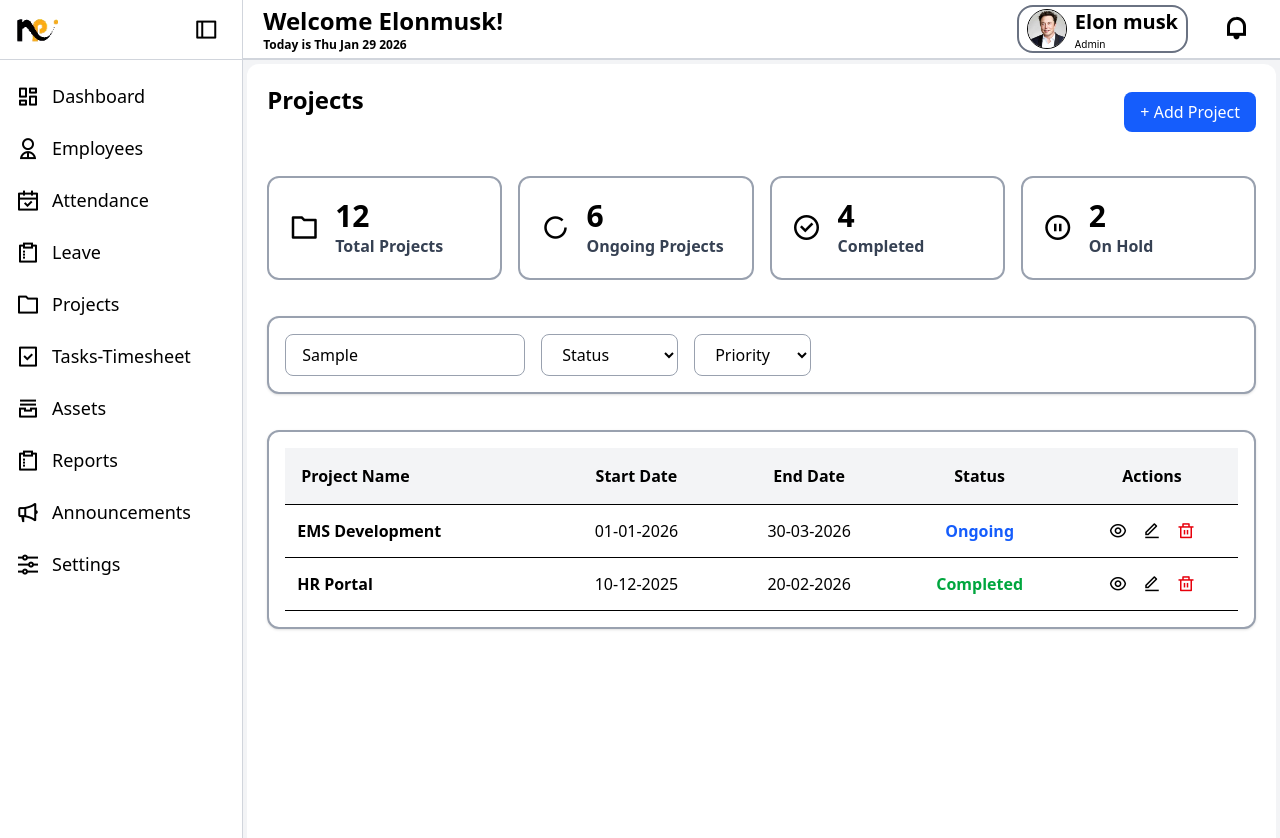
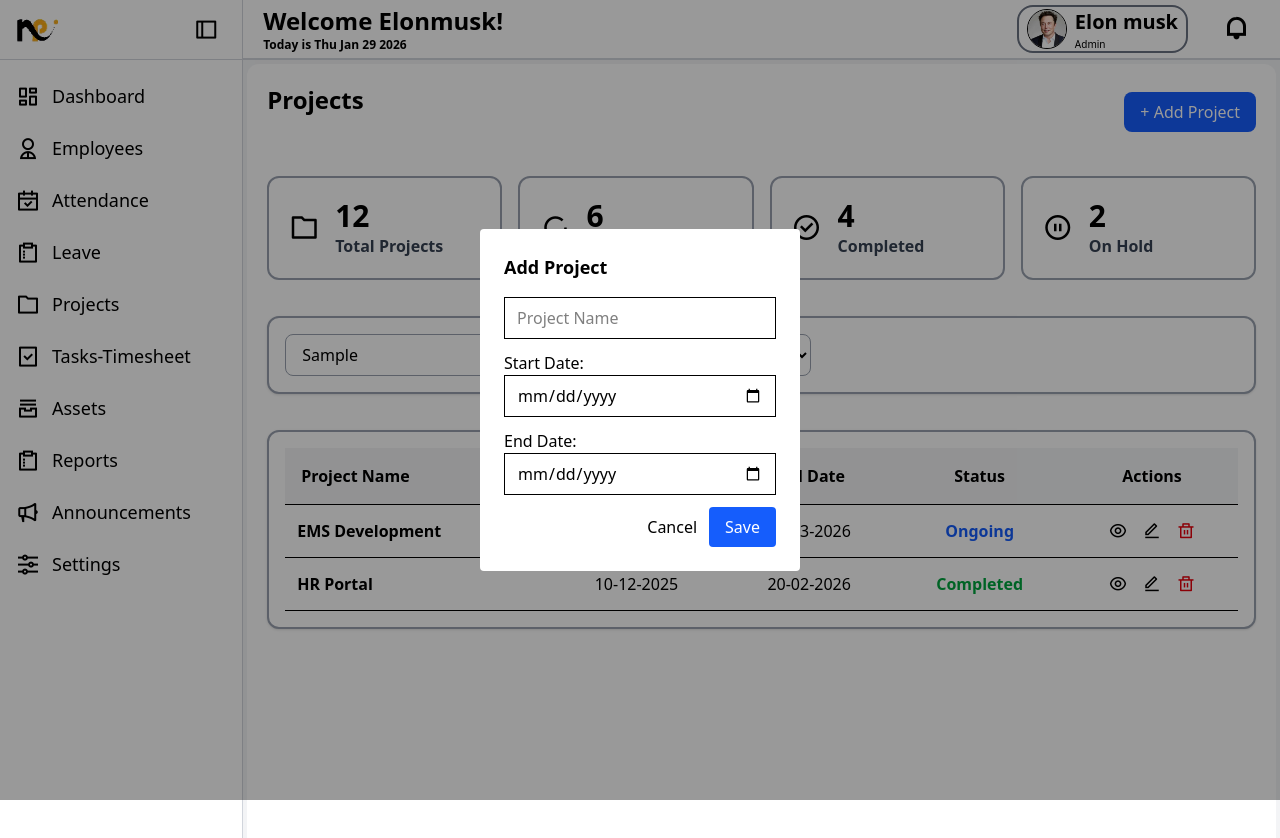
Before and after one commit to rohitprajapati25/netpair, a React (Vite) app: page /projects in a window 1280 px wide. Both pictures are taken after typing "Sample" into the empty fields and a click on the button "+ Add Project". Shown: the top 838 px of the page. Built offline with nearby package versions, Linux system fonts and the light colour scheme.

Commit message:
Update Some UI and Solve problems

```diff
--- a/src/components/Attendance/AttendanceTable.jsx
+++ b/src/components/Attendance/AttendanceTable.jsx
@@ -1,4 +1,4 @@
-const AttendanceTable = ({ data, onAdd }) => {
+const   AttendanceTable = ({ data, onAdd }) => {
   return (
     <>
       <button
--- a/src/components/Projects/ProjectModal.jsx
+++ b/src/components/Projects/ProjectModal.jsx
@@ -0,0 +1,29 @@
+import React, { useState } from 'react'
+
+const ProjectModal = ({onClose}) => {
+
+  return (
+      <div className="fixed inset-0 bg-black/40 flex items-center justify-center">
+      <div className="bg-white p-6 rounded w-80">
+        <h3 className="text-lg font-semibold mb-4">Add Project</h3>
+        <input className="border w-full mb-3 px-3 py-2" placeholder="Project Name" />
+        <h3>Start Date:</h3>
+        <input type='date' className="border w-full mb-3 px-3 py-2" />
+        <h3>End Date:</h3>
+        <input type='date' className="border w-full mb-3 px-3 py-2" />
+        {/* <select className="border w-full mb-3 px-3 py-2">
+          <option>Present</option>
+          <option>Absent</option>
+        </select> */}
+        <div className="flex justify-end gap-3">
+          <button onClick={onClose}>Cancel</button>
+          <button className="bg-blue-600 text-white px-4 py-2 rounded">
+            Save
+          </button>
+        </div>
+      </div>
+    </div>
+  )
+}
+
+export default ProjectModal
--- a/src/components/Projects/ProjectsTable.jsx
+++ b/src/components/Projects/ProjectsTable.jsx
@@ -24,6 +24,7 @@ const statusColor = (status) => {
 const ProjectsTable = () => {
   return (
     <div className="bg-white rounded-xl shadow p-4 overflow-x-auto border-2 border-gray-400">
+
       <table className="w-full">
         <thead className="bg-gray-100 border-b">
           <tr>
--- a/src/user/Admin_Attendance/Attendance.jsx
+++ b/src/user/Admin_Attendance/Attendance.jsx
@@ -17,7 +17,7 @@ const Attendance = () => {
 
       <AttendanceCards data={attendanceData} />
       <AttendanceTable data={attendanceData} onAdd={() => setOpen(true)} />
-      {open && <AttendanceModal onClose={() => setOpen(false)} />}
+      {open && <AttendanceModal close={() => setOpen(false)} />}
     </div>
   );
 };
--- a/src/user/Admin_Projects/Projects.jsx
+++ b/src/user/Admin_Projects/Projects.jsx
@@ -1,15 +1,18 @@
-import React from "react";
+import React, { useState } from "react";
 import ProjectFilters from "../../components/Projects/ProjectFilters";
 import ProjectsTable from "../../components/Projects/ProjectsTable";
 import ProjectCards from "../../components/projects/ProjectCards";
+import ProjectModal from "../../components/Projects/ProjectModal";
 
 const Projects = () => {
+    const [open,setopen] = useState(false);
+
   return (
     <div className="relative h-[100%] m-1 pb-10 pt-5 w-auto bg-white flex flex-col items-bitween pl-5 pr-5 justify-strat gap-3 min-h-full overflow-y-auto rounded-xl">
 
       <div className="flex justify-between items-center mb-6 ">
         <h1 className="text-2xl font-semibold mb-6">Projects</h1>
-        <button className="bg-blue-600 text-white px-4 py-2 rounded-lg hover:bg-blue-700 ">
+        <button className="bg-blue-600 text-white px-4 py-2 rounded-lg hover:bg-blue-700 " onClick={()=>setopen(true)}  >
           + Add Project
         </button>
       </div>
@@ -19,6 +22,8 @@ const Projects = () => {
       <ProjectFilters />
 
       <ProjectsTable />
+      {open && <ProjectModal onClose={()=>setopen(false)} />}
+
 
     </div>
   );
```
